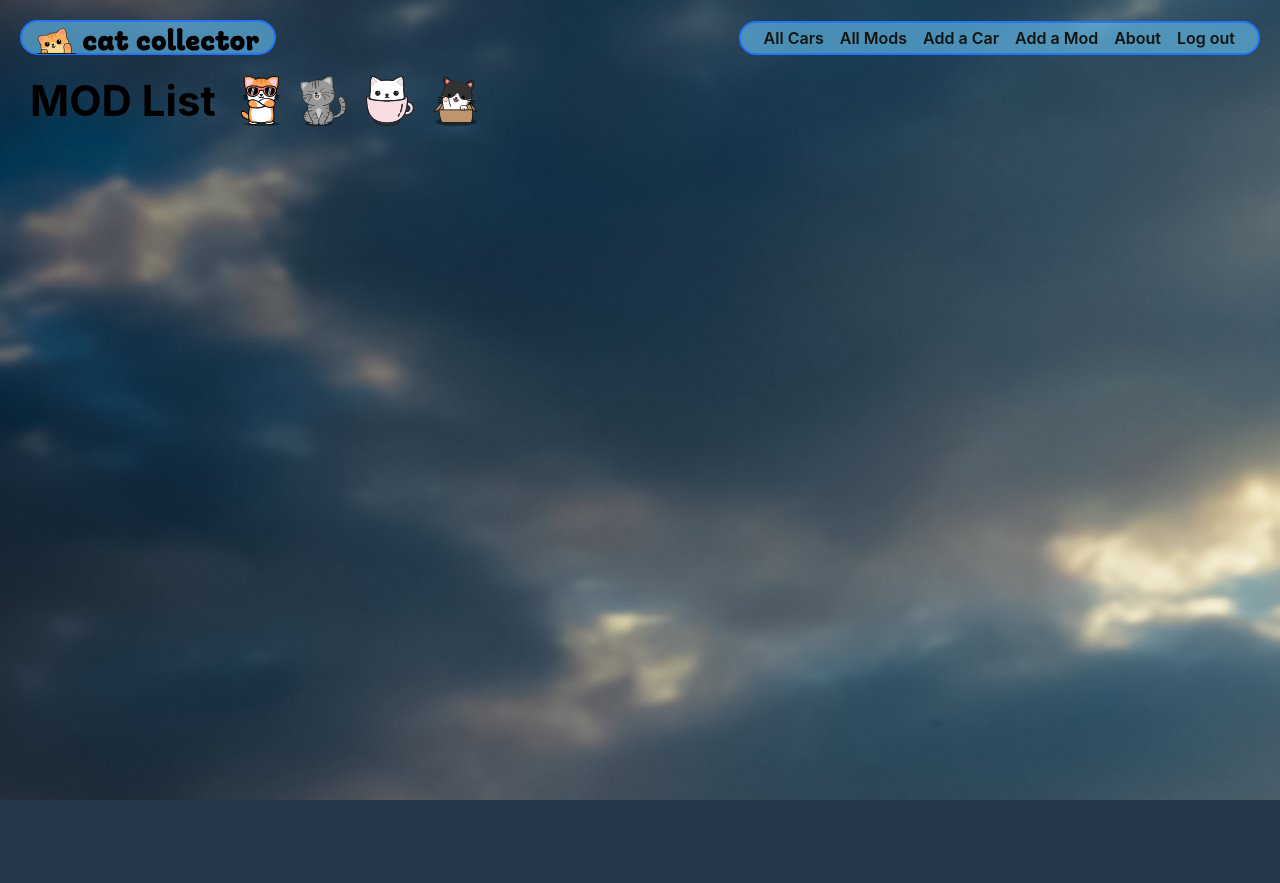
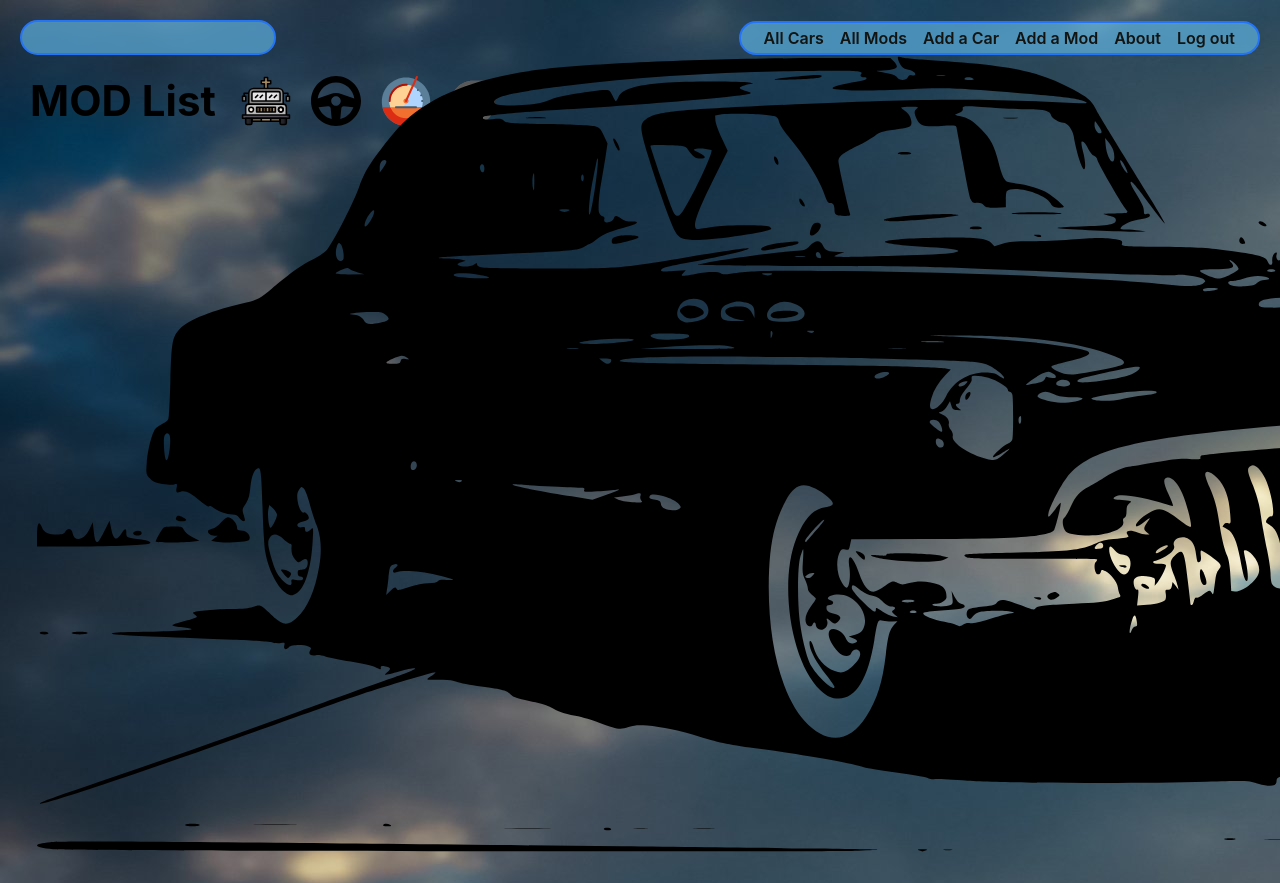
Before and after one commit to Savienne/the-mod-collector, a Django app: page /cars/ in a window 1280 px wide; the page is wider, and only the part inside the window is pictured. Before the commit the page ends 800 px from the top of that part, so only its background shows below. Run offline with Django 4.2, Linux system fonts and the light colour scheme; the visitor is signed in with stand-in values (Sample User, id 1); data that the repository does not hold is empty.

Commit message:
progress on styling

```diff
--- a/main_app/static/css/base.css
+++ b/main_app/static/css/base.css
@@ -1,5 +1,5 @@
 html {
-  background-image: url('main_app/static/images/Ultra Hd 4K Cars Wallpapers Desktop Backgrounds Hd.jpg')cover cover;
+  background-image: url('/images/Ultra Hd 4K Cars Wallpapers Desktop Backgrounds Hd.jpg')cover cover;
   box-sizing: border-box
 }
 
@@ -45,8 +45,8 @@
   --font-l: 1.8rem;
   --font-reg: 1.6rem;
   --card-border-radius: 6px;
-  background-color: blueviolet;
-  background-image: url('main_app/static/images/Ultra Hd 4K Cars Wallpapers Desktop Backgrounds Hd.jpg');
+  /* background-color: blueviolet; */
+  background-image: url('/static/images/background1.jpg');
 
 }
 
--- a/main_app/templates/base.html
+++ b/main_app/templates/base.html
@@ -21,7 +21,7 @@
     <div class="header-logo-container">
       <a href="/">
         <img
-          src="{% static 'images/header-logo.svg' %}"
+          src="{% static 'main_app/static/images/305463.svg' %}"
           alt="The Car Collector Logo"
         >
       </a>
--- a/main_app/templates/cars/index.html
+++ b/main_app/templates/cars/index.html
@@ -13,10 +13,10 @@
 
 <section class="page-header">
   <h1>MOD List</h1>
-  <img src="{% static 'images/cool-cat.svg' %}" alt="A cool cat" />
-  <img src="{% static 'images/happy-cat.svg' %}" alt="A happy cat" />
-  <img src="{% static 'images/teacup-cat.svg' %}" alt="A cat in a teacup" />
-  <img src="{% static 'images/cat-in-box.svg' %}" alt="A cat in a box" />
+  <img src="{% static '/images/automobile-car-cultures-svgrepo-com.svg' %}" alt="A cool cat" />
+  <img src="{% static '/images/automobile-steering-wheel-svgrepo-com.svg' %}" alt="A happy cat" />
+  <img src="{% static '/images/automobile-speedometer-svgrepo-com.svg' %}" alt="A cat in a teacup" />
+  <img src="{% static '/images/automobile-motor-svgrepo-com.svg' %}" alt="A cat in a box" />
 </section>
 
 <section class="card-container">
@@ -26,7 +26,7 @@
         <div class="card-content">
           <div class="card-img-container">
             <img
-              src="{% static 'images/sk8r-boi-cat.svg' %}"
+              src="{% static '' %}"
               alt="A skater boy cat"
             >
           </div>
```
Also changed, not shown: main_app/static/images/305463.svg (added), main_app/static/images/automobile-car-cultures-svgrepo-com.svg (added), main_app/static/images/automobile-motor-svgrepo-com.svg (added), main_app/static/images/automobile-speedometer-svgrepo-com.svg (added), main_app/static/images/automobile-steering-wheel-svgrepo-com.svg (added), main_app/static/images/background1.jpg (renamed from main_app/static/images/Ultra Hd 4K Cars Wallpapers Desktop Backgrounds Hd.jpg).
